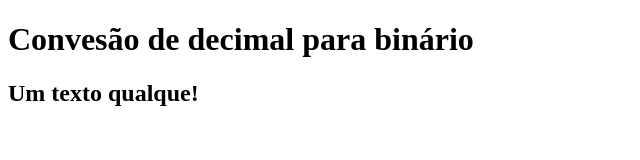
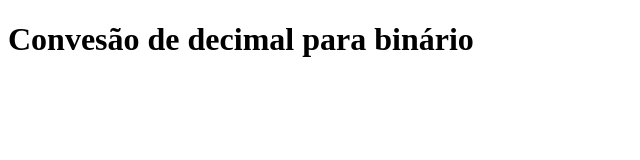
Before and after one commit to Gui2023gg/calculadora, a plain HTML site: page index.html in a window 1280 px wide. Shown: the whole page, without its empty margins (0-640 px from the left). Drawn offline with Linux system fonts and the light colour scheme.

Commit message:
Update index.html

```diff
--- a/index.html
+++ b/index.html
@@ -8,6 +8,5 @@
 </head>
 <body>
     <h1>Convesão de decimal para binário</h1>
-    <h2>Um texto qualque!</h2>
 </body>
 </html>
```
